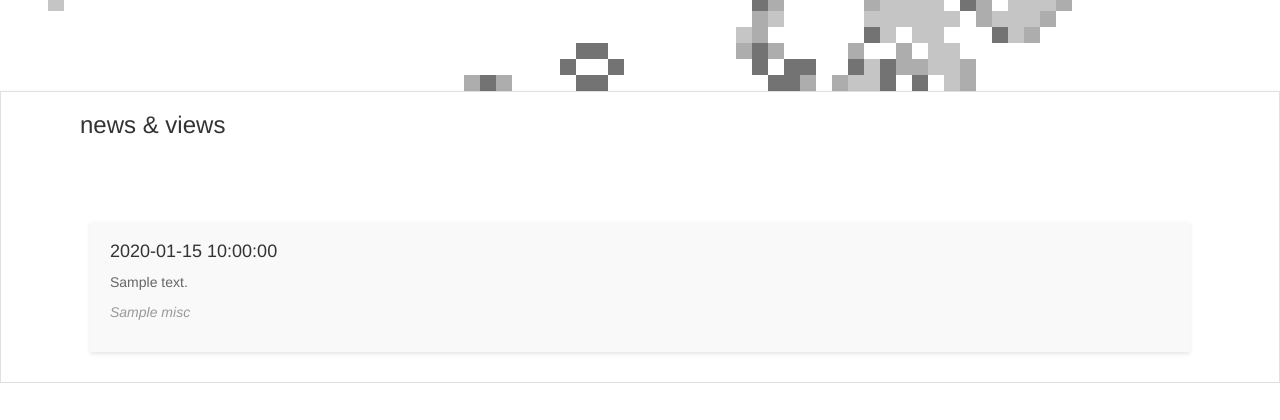
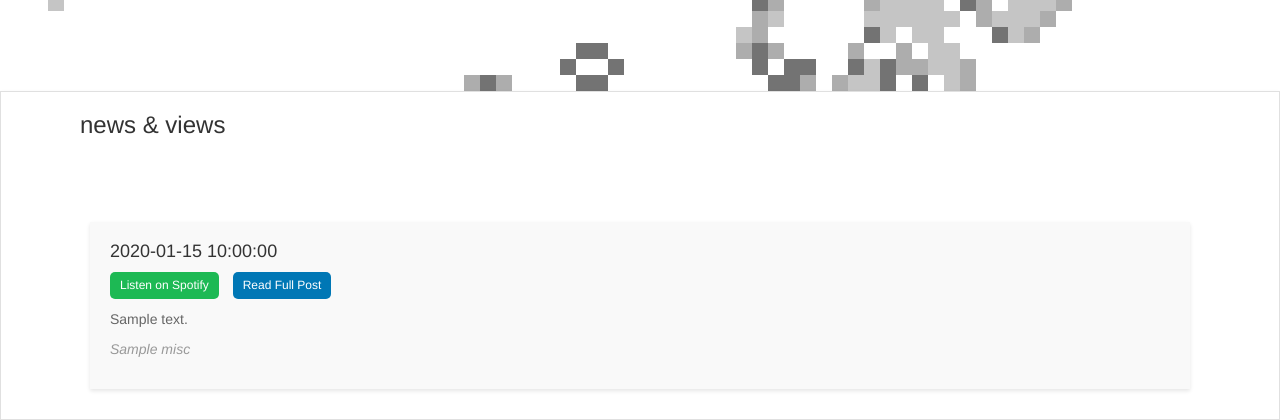
Before and after one commit to PhilWa/corner, a Flask app: template templates/index.html in a window 1280 px wide. Shown: the part 629-1049 px from the top of the page. Before the commit the page ends 1012 px from the top, so only its background shows below. Run offline with Flask 3, Linux system fonts and the light colour scheme; the template is opened without the code that fills it: most values are stand-ins (such as "Sample title", 1, 10 or a date in 2020); some libraries are stand-ins or nearby versions.

Commit message:
added links

```diff
--- a/app.py
+++ b/app.py
@@ -4,8 +4,8 @@ import re
 from datetime import datetime
 import os
 import platform
+from collections import namedtuple
 import csv
-from collections import namedtuple
 
 app = Flask(__name__)
 
@@ -78,13 +78,17 @@ def get_cells_to_toggle(x, y):
 
 
 def read_news_from_tsv():
-    News = namedtuple("News", ["id", "date", "content", "misc"])
+    News = namedtuple("News", ["id", "date", "content", "misc", "to_pod", "to_post"])
     news_items = []
-    with open("news.tsv", "r") as tsv_file:
-        reader = csv.reader(tsv_file, delimiter="\t")
+    with open("news.tsv", "r", encoding="utf-8") as tsv_file:
+        reader = csv.reader(tsv_file, delimiter="|")
         next(reader)  # Skip header row
         for row in reader:
-            news_items.append(News(*row))
+            # Unescape newlines in content
+            row[2] = row[2].replace("\\n", "\n")
+            # Ensure we have all fields, use empty strings if missing
+            row += [""] * (6 - len(row))
+            news_items.append(News(*row[:6]))  # Only use the first 6 fields
     return sorted(news_items, key=lambda x: x.date, reverse=True)[
         :3
     ]  # Return latest 3 items
--- a/static/css/styles.css
+++ b/static/css/styles.css
@@ -234,6 +234,9 @@ header {
     margin: 10px;
     background-color: #f9f9f9;
     box-shadow: 0 2px 4px rgba(0, 0, 0, 0.1);
+    overflow-y: auto;
+    max-height: 500px;
+    /* Adjust as needed */
 }
 
 .card:last-child {
@@ -246,13 +249,50 @@ header {
     color: #333;
 }
 
-.card p {
+.card .content {
     font-size: 14px;
     color: #666;
     margin-bottom: 10px;
+    white-space: pre-wrap;
+    word-wrap: break-word;
+    font-family: inherit;
+    /* Use the same font as the rest of the page */
+    background-color: transparent;
+    border: none;
+    padding: 0;
+    overflow: visible;
 }
 
 .card .misc {
     font-style: italic;
     color: #999;
 }
+
+.card .links {
+    margin-bottom: 10px;
+}
+
+.card .links a {
+    display: inline-block;
+    margin-right: 10px;
+    padding: 5px 10px;
+    background-color: #f0f0f0;
+    color: #333;
+    text-decoration: none;
+    border-radius: 5px;
+    font-size: 12px;
+}
+
+.card .links a:hover {
+    background-color: #e0e0e0;
+}
+
+.card .links .spotify-link {
+    background-color: #1DB954;
+    color: white;
+}
+
+.card .links .post-link {
+    background-color: #0077B5;
+    color: white;
+}
--- a/templates/index.html
+++ b/templates/index.html
@@ -22,7 +22,15 @@
                 {% for item in news_items %}
                 <div class="card">
                     <h3>{{ item.date }}</h3>
-                    <p>{{ item.content }}</p>
+                    <div class="links">
+                        {% if item.to_pod %}
+                        <a href="{{ item.to_pod }}" target="_blank" class="spotify-link">Listen on Spotify</a>
+                        {% endif %}
+                        {% if item.to_post %}
+                        <a href="{{ item.to_post }}" target="_blank" class="post-link">Read Full Post</a>
+                        {% endif %}
+                    </div>
+                    <pre class="content">{{ item.content }}</pre>
                     {% if item.misc %}
                     <p class="misc">{{ item.misc }}</p>
                     {% endif %}
```
